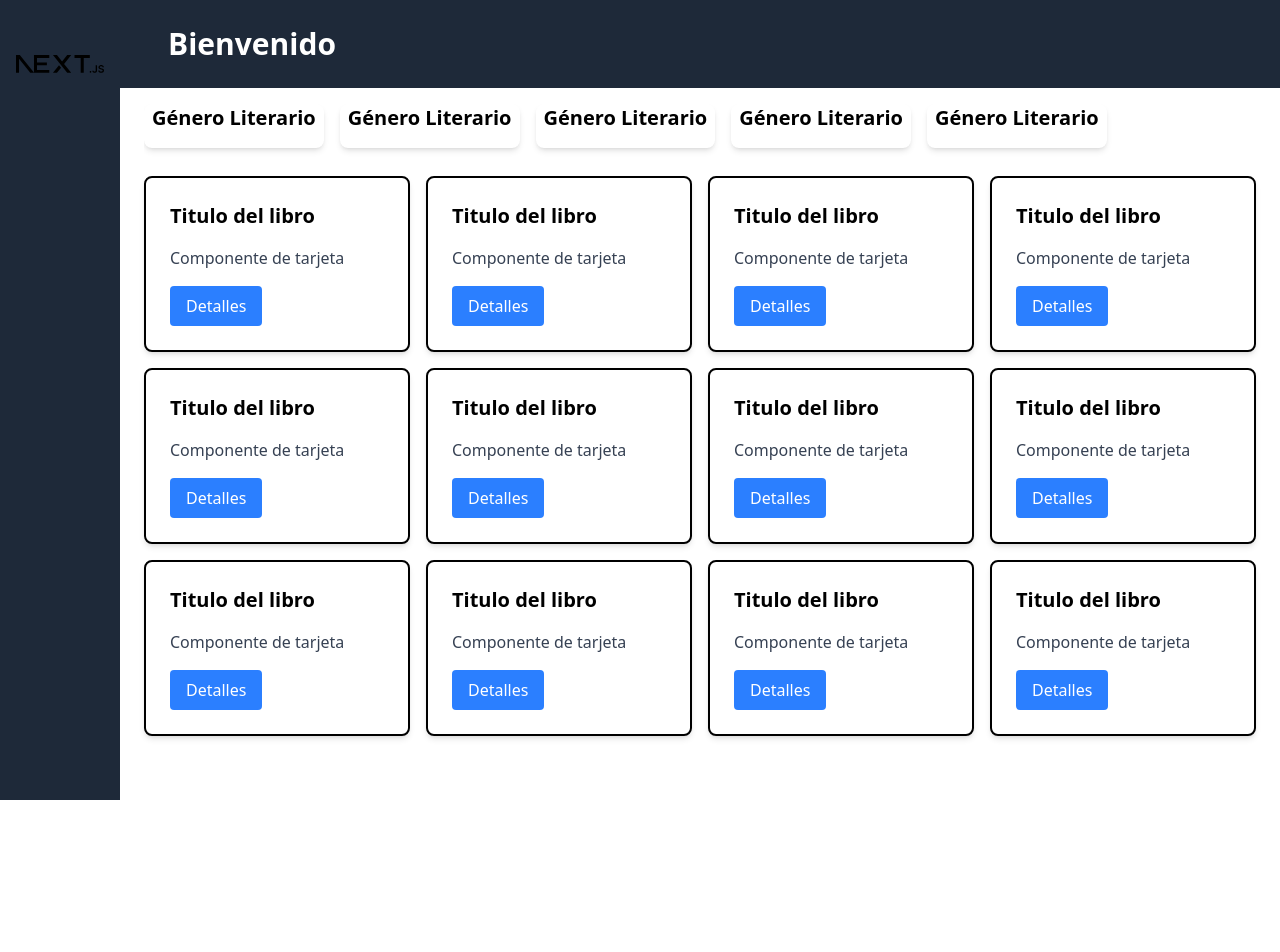
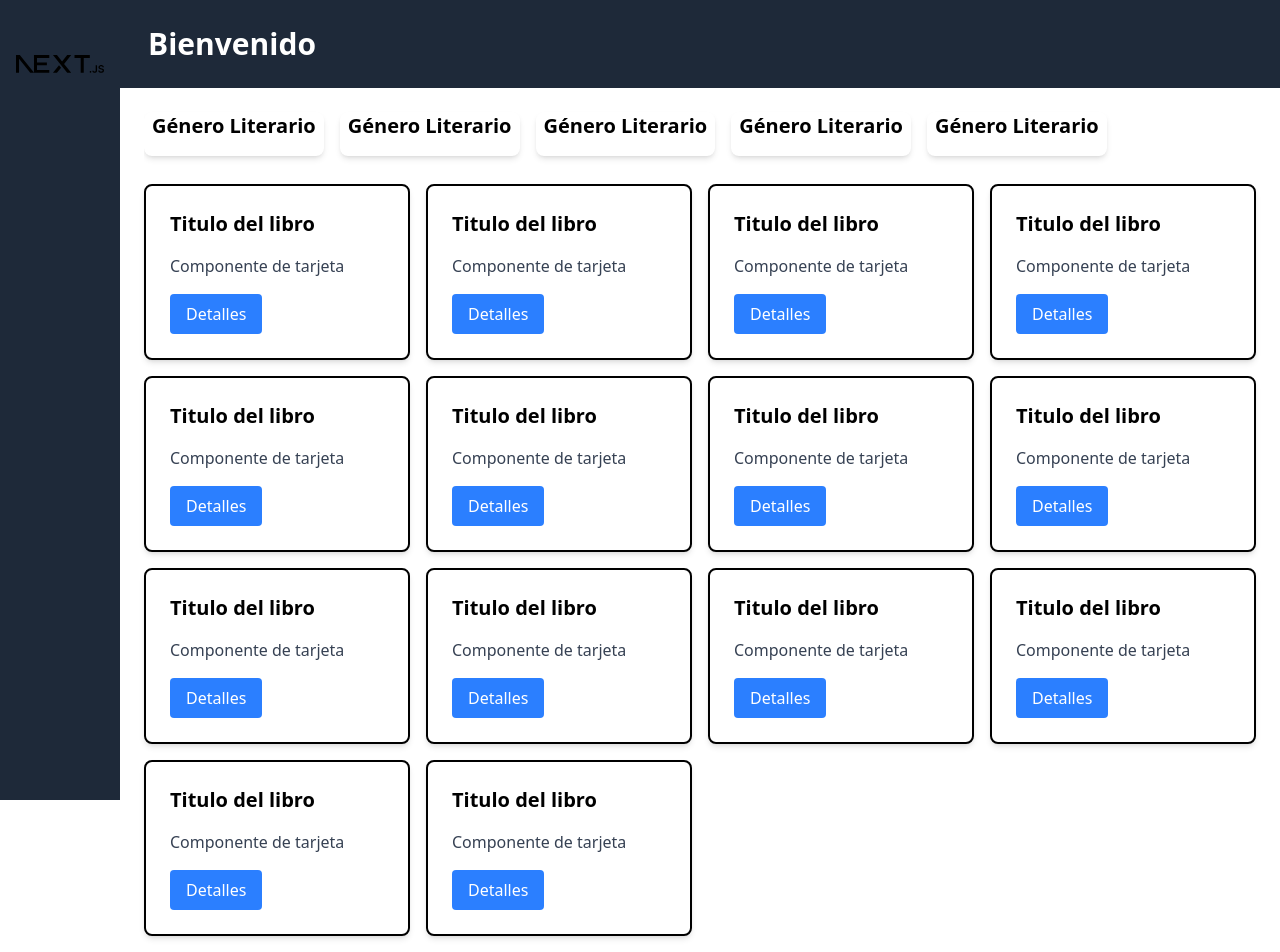
Before and after one commit to RaudelCasas1603/biblio_rfid, a Next.js app: page / in a window 1280 px wide. Before the commit the page ends 800 px from the top, so only its background shows below. Built offline with nearby package versions, Linux system fonts and the light colour scheme.

Commit message:
The behavior of the top bar was fixed

```diff
--- a/src/app/Components/GenreCard.js
+++ b/src/app/Components/GenreCard.js
@@ -1,6 +1,6 @@
 export default function GenreCard() {
   return (
-    <div className="bg-white shadow-md rounded-lg w-fit max-w-lg text-center mb-3 px-2  ">
+    <div className="bg-white shadow-md rounded-lg w-fit max-w-lg text-center mt-24 mb-3 px-2  ">
       <h2 className="text-xl font-semibold mb-4">Género Literario</h2>
     </div>
   );
--- a/src/app/Components/Sidebar.js
+++ b/src/app/Components/Sidebar.js
@@ -1,6 +1,6 @@
 export default function Sidebar() {
   return (
-    <div className="fixed top-0 left-0 w-30 h-full bg-gray-800 p-4">
+    <div className="fixed top-0 left-0 w-30 h-full bg-gray-800 p-4 z-10">
       {/* Sidebar component, with icons pending addition  */}
       <div className="flex items-center justify-center">
         <img src="/next.svg" alt="Logo" className=" w-24 h-24" />
--- a/src/app/Components/Topbar.js
+++ b/src/app/Components/Topbar.js
@@ -1,8 +1,8 @@
 export default function Topbar() {
   return (
-    <div className=" w-full h-22 bg-gray-800 p-4 flex items-center justify-between ">
+    <div className="fixed top-0 left-0 w-full h-22 bg-gray-800 p-4 flex items-center justify-between ">
       <div className="text-white flex items-center space-x-4 ml-8">
-        <span className="text-3xl font-semibold">Bienvenido </span>
+        <span className="text-3xl font-semibold ml-25 ">Bienvenido </span>
       </div>
       <div className="text-white flex justify-end  w-full  mr-8 space-x-10">
         <i className="fa-solid fa-desktop fa-2xl"></i>
--- a/src/app/page.js
+++ b/src/app/page.js
@@ -25,6 +25,8 @@ export default function Home() {
         <Card />
         <Card />
         <Card />
+        <Card />
+        <Card />
       </div>
     </>
   );
```
